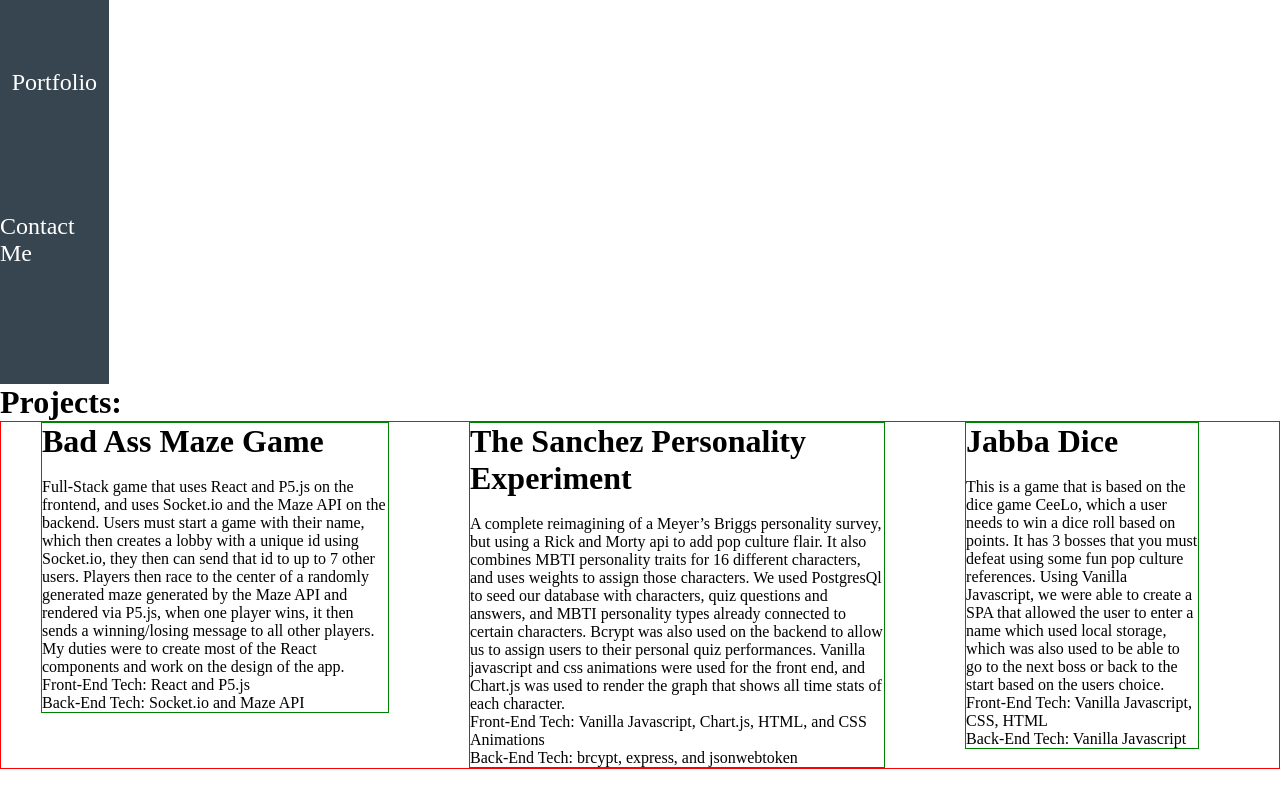
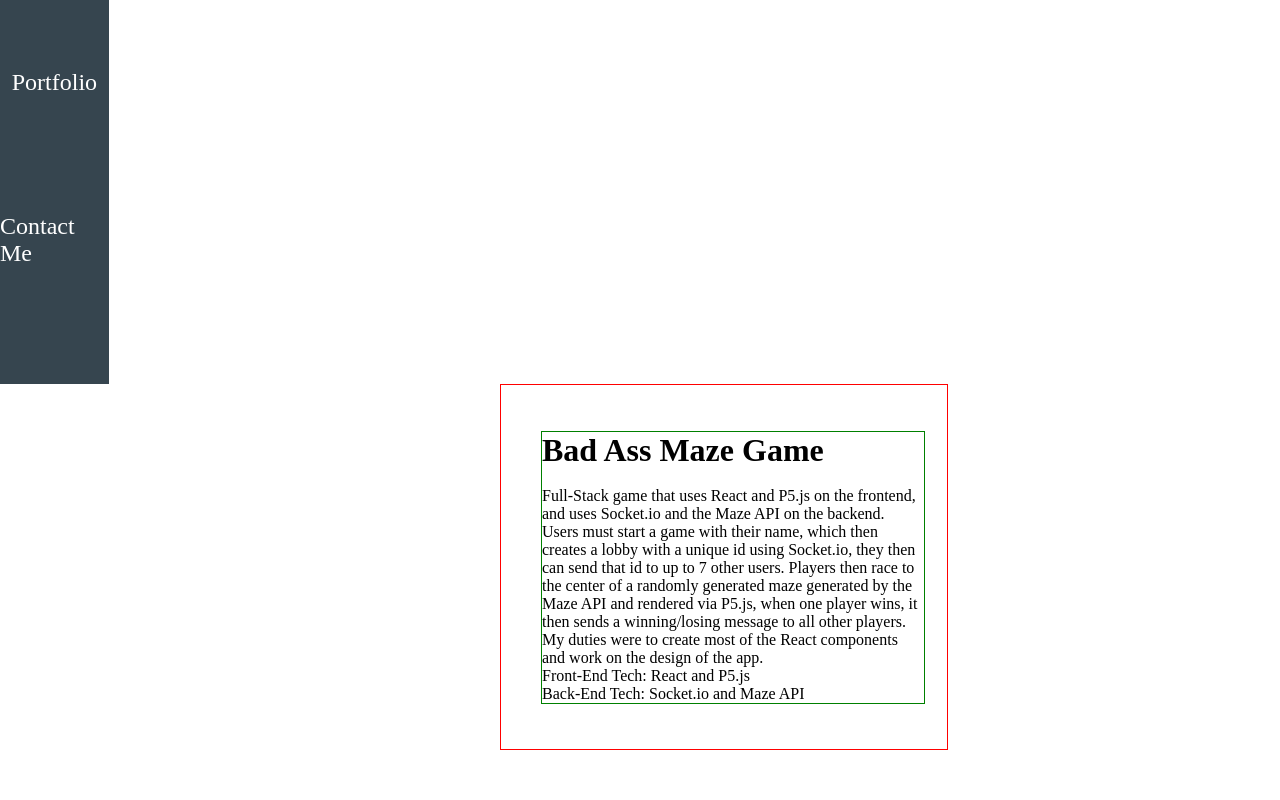
Before and after one commit to kgali21/kam-portfolio, a React app: page / in a window 1280 px wide. Shown: the part 464-1264 px from the top of the page. Before the commit the page ends 1233 px from the top, so only its background shows below. Built offline with nearby package versions, Linux system fonts and the light colour scheme.

Commit message:
moving things around

```diff
--- a/src/components/App.css
+++ b/src/components/App.css
@@ -0,0 +1,4 @@
+* {
+    box-sizing: border-box;
+    margin: 0;
+}
--- a/src/components/App.js
+++ b/src/components/App.js
@@ -12,9 +12,6 @@ export default function App() {
     <>
       <Header />
       <SideBarNav />
-      <div className={styles.ProjectDeck}>
-        <ProjectDeck project={projectData} />
-      </div>
     </>
   );
 }
--- a/src/components/SideBarNav.css
+++ b/src/components/SideBarNav.css
@@ -19,3 +19,22 @@
   color: #66dbffee;
   cursor: pointer;
 }
+
+.ProjectElements {
+  display: flex;
+  align-items: center;
+  border: solid 1px red;
+  list-style: none;
+  width: 70%;
+  max-height: 10%;
+  overflow-x: auto;
+  margin-bottom: 1000px;
+
+}
+
+.Ulist {
+  width: 50%;
+  height: 50%;
+  margin-left: 500px;
+  margin-bottom: 50px;
+}
--- a/src/components/SideBarNav.js
+++ b/src/components/SideBarNav.js
@@ -1,4 +1,7 @@
 import React from 'react';
+import ProjectDeck from './projects/ProjectDeck';
+import projectData from '../data/projectsData';
+
 import styles from './SideBarNav.css';
 
 const SideBarNav = () => (
@@ -11,6 +14,9 @@ const SideBarNav = () => (
         <p>Contact Me</p>
       </nav>
     </div>
+    <div className={styles.ProjectDeck}>
+        <ProjectDeck project={projectData} />
+    </div>
   </>
 );
 
--- a/src/components/projects/ProjectCard.css
+++ b/src/components/projects/ProjectCard.css
@@ -1,5 +1,6 @@
 .ListItem {
     border: solid 1px green;
-    margin-left: ;
     margin-right: 5em;
+    width: 30vw;
+    height: 50%;
 }
--- a/src/components/projects/ProjectDeck.css
+++ b/src/components/projects/ProjectDeck.css
@@ -1,9 +1,16 @@
 .ProjectElements {
     display: flex;
+    align-items: center;
     border: solid 1px red;
     list-style: none;
+    width: 70%;
+    max-height: 10%;
+    overflow-x: auto;
 }
 
 .Ulist {
-    overflow: scroll;
+    width: 50%;
+    height: 50%;
+    margin-left: 500px;
+    margin-bottom: 50px;
 }
--- a/src/components/projects/ProjectDeck.js
+++ b/src/components/projects/ProjectDeck.js
@@ -13,7 +13,6 @@ const ProjectDeck = ({ project }) => {
 
     return (
         <>
-        <h1>Projects: </h1>
         <div className={styles.Ulist}>
             <ul className={styles.ProjectElements}>{projectElements}</ul>
         </div>
```
